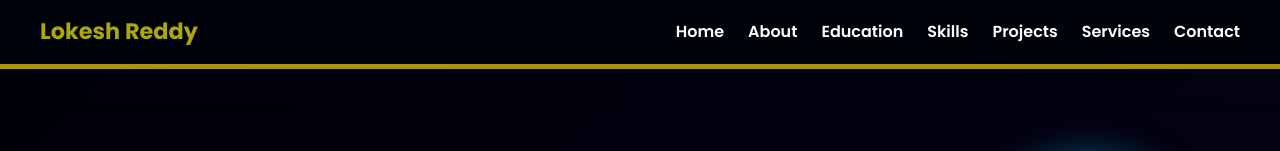
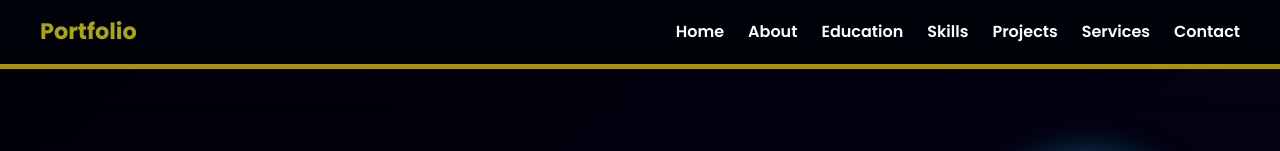
Before and after one commit to lokeshreddyyama/Portfolio1, a plain HTML site: page index.html in a window 1280 px wide. Shown: the top 151 px of the page. Drawn offline with nearby package versions, Linux system fonts and the light colour scheme.

Commit message:
first commit

```diff
--- a/index.html
+++ b/index.html
@@ -16,7 +16,7 @@
 <body>
   <!-- Navigation -->
   <nav class="navbar">
-    <div class="logo">Lokesh Reddy</div>
+    <div class="logo">Portfolio</div>
     <input type="checkbox" id="menu-toggle" />
     <label for="menu-toggle" class="menu-icon"><i class="fas fa-bars"></i></label>
     <ul class="nav-links">
```
